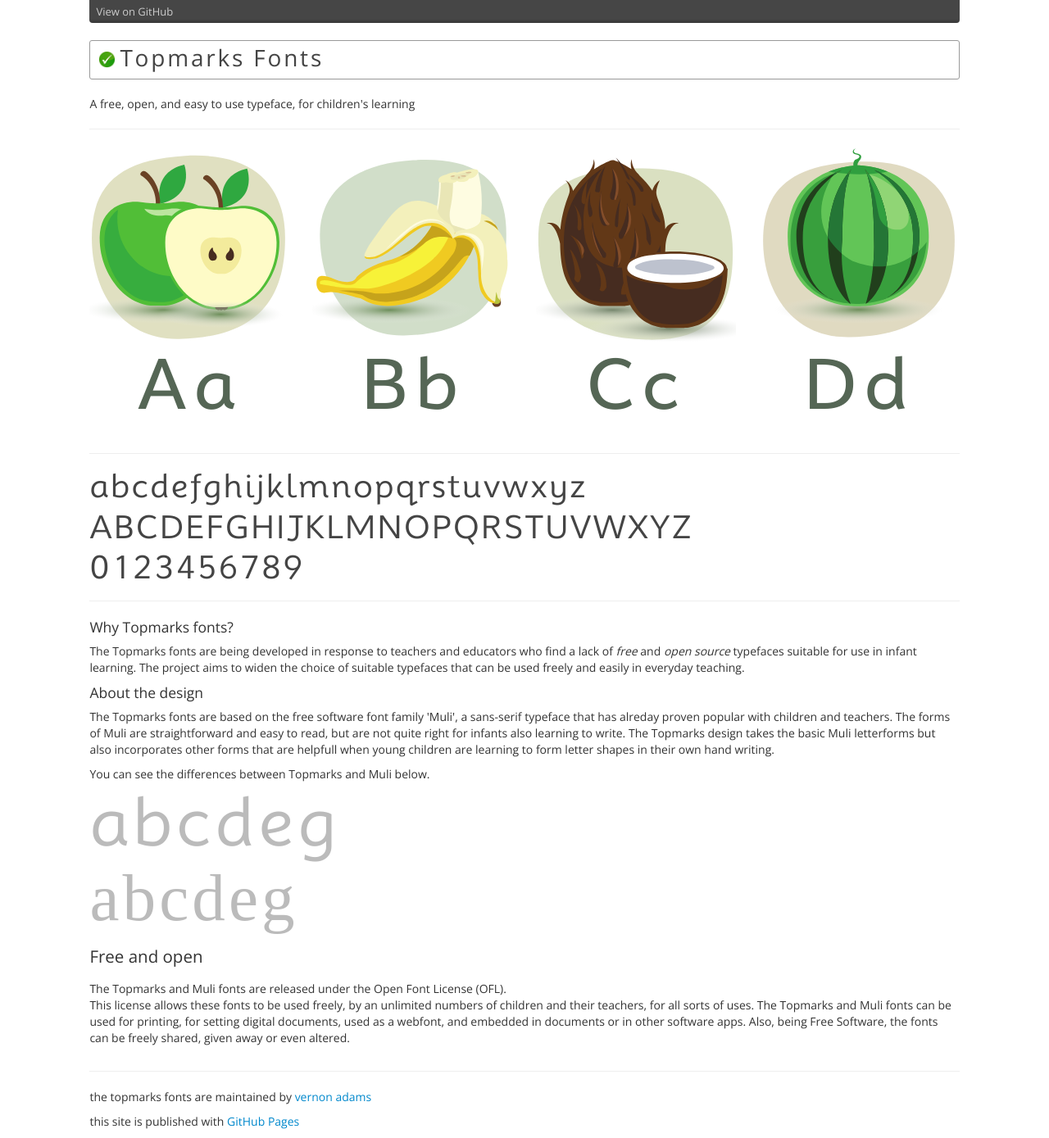
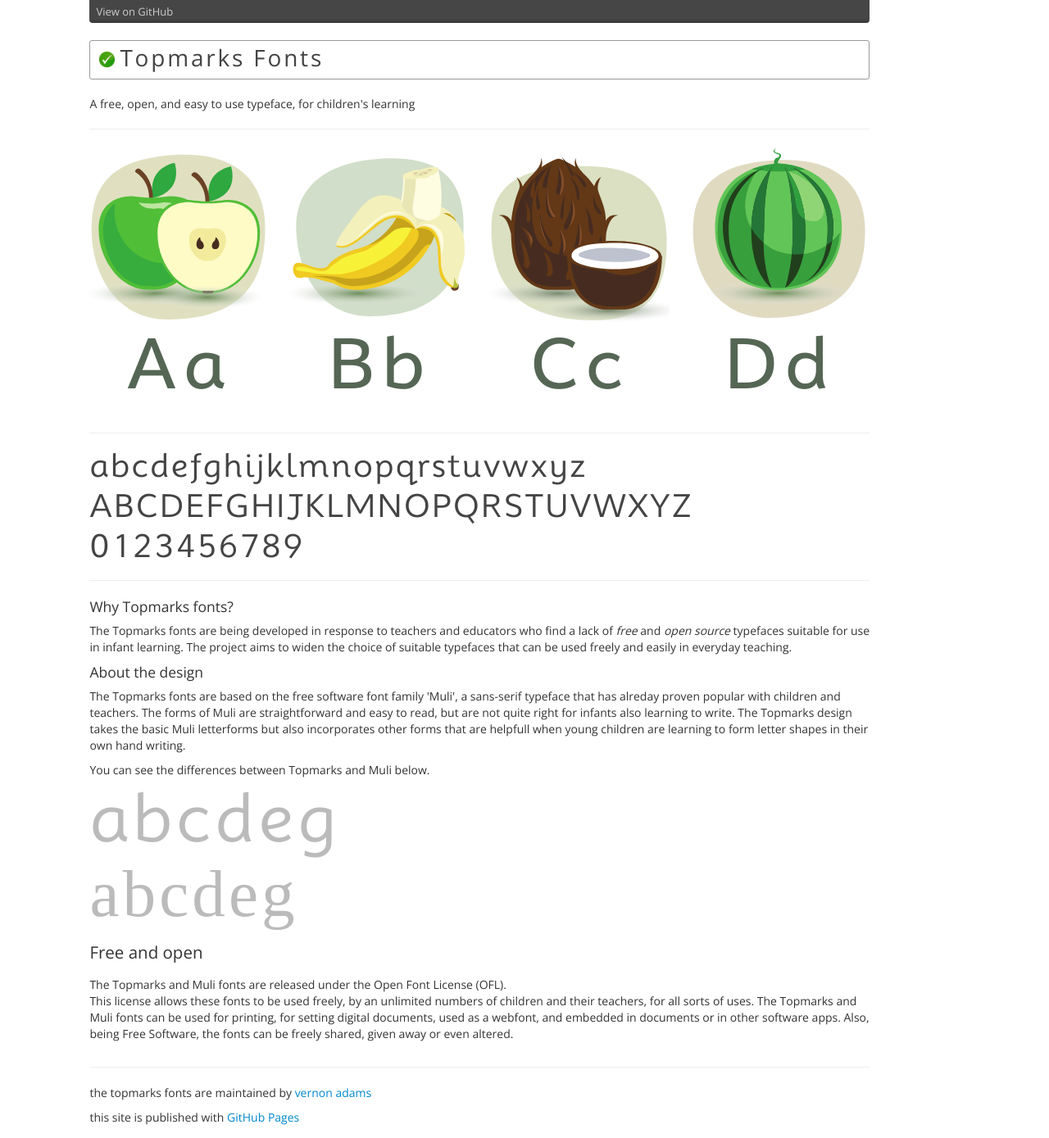
Before and after one commit to vernnobile/topmarks, a Jekyll site: the page built from index.html, in a window 1280 px wide. Shown: the whole page at 82% size. Built offline with Jekyll 4.4.1, drawn with Linux system fonts in a browser that asks for light colours; some web fonts are replaced.

Commit message:
Update html-start.html

```diff
--- a/_includes/html-start.html
+++ b/_includes/html-start.html
@@ -14,4 +14,4 @@
   </head>
   <body>
   <div class="row-fluid">
-<div class="span10 offset1">
+<div class="span9 offset1">
```
